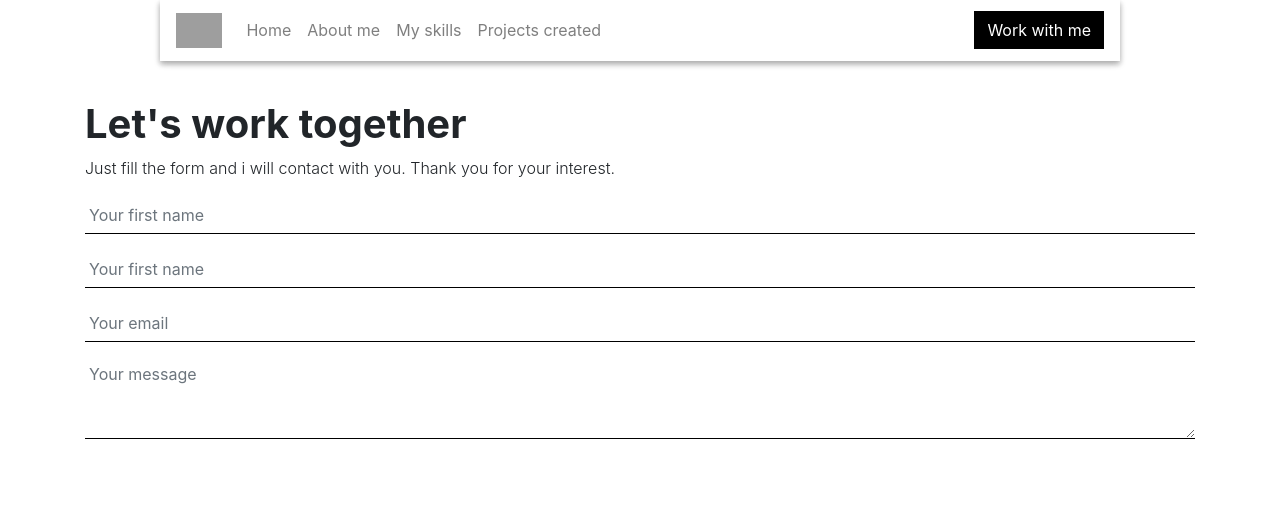
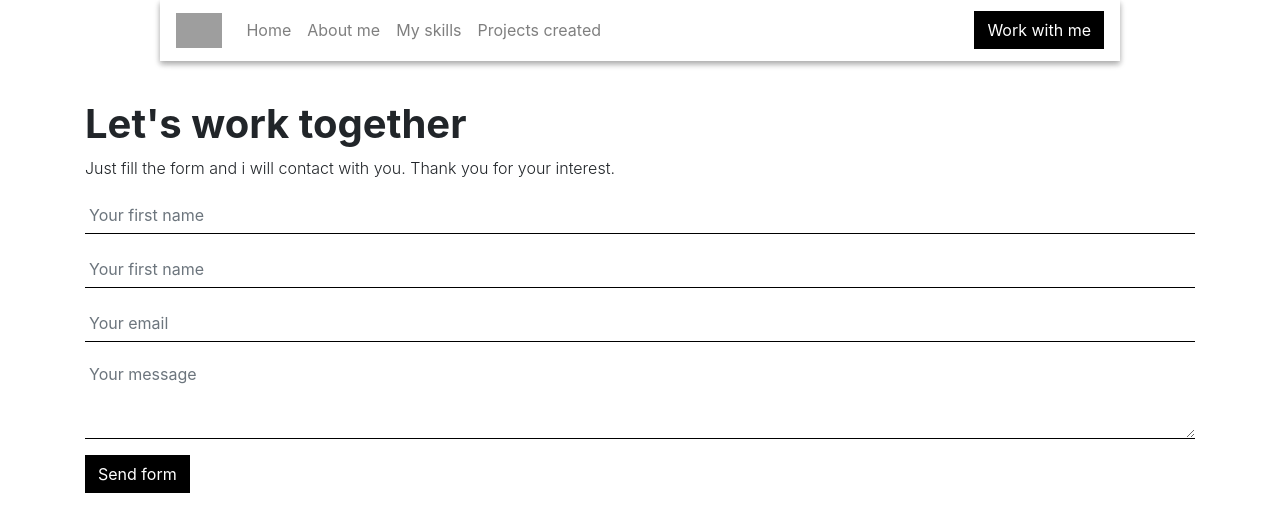
Before and after one commit to AlejandroMilan/MilanPortfolio, a Nuxt app: page /contact in a window 1280 px wide. Shown: the top 532 px of the page. Built offline with nearby package versions, Linux system fonts and the light colour scheme; grey boxes are pictures that could not be loaded.

Commit message:
Send form button added to contact form

```diff
--- a/components/contact_page-components/ContactForm.vue
+++ b/components/contact_page-components/ContactForm.vue
@@ -37,6 +37,7 @@
             rows="3"
           ></b-form-textarea>
         </b-form-group>
+        <b-button type="submit" variant="primary">Send form</b-button>
       </form>
     </div>
   </section>
```
